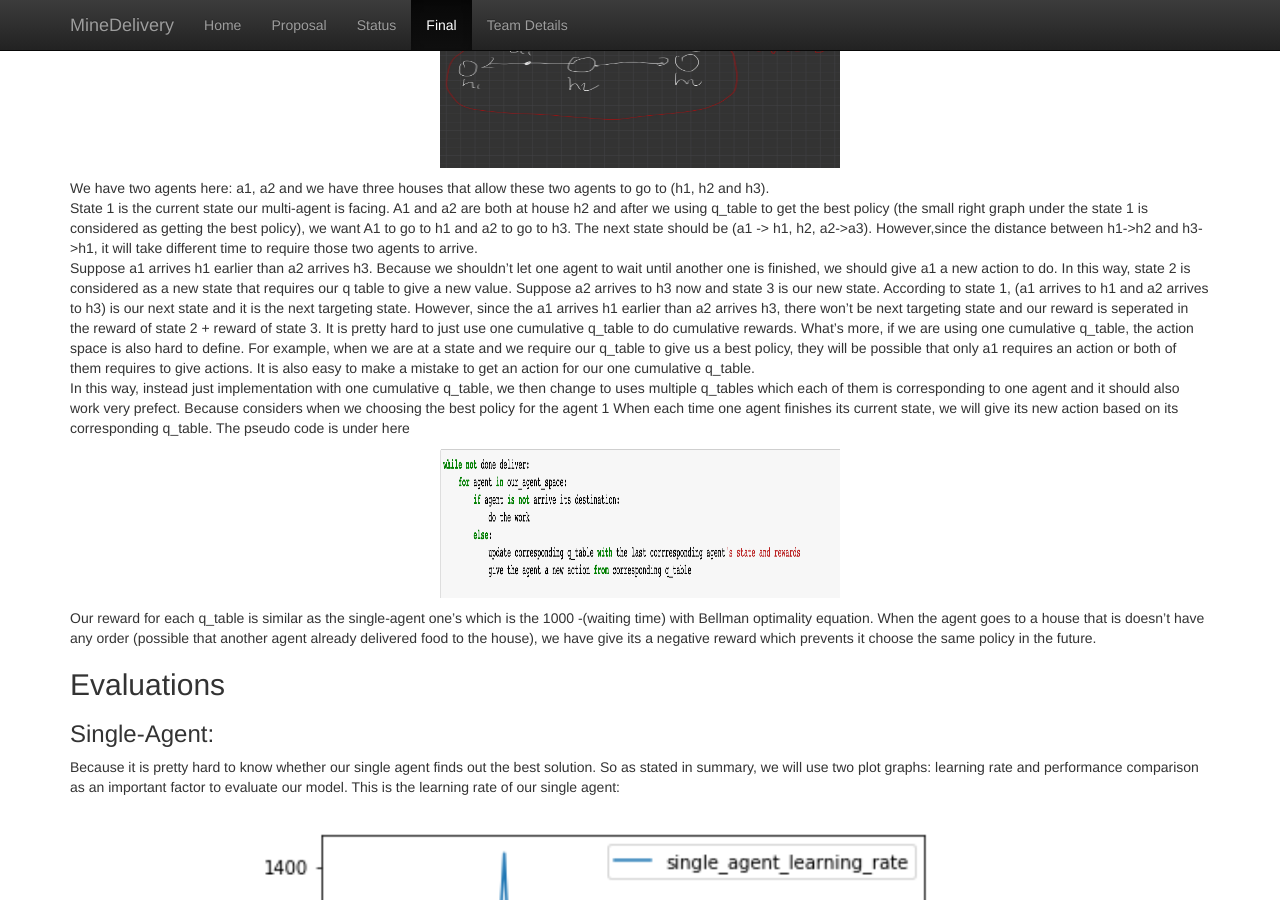
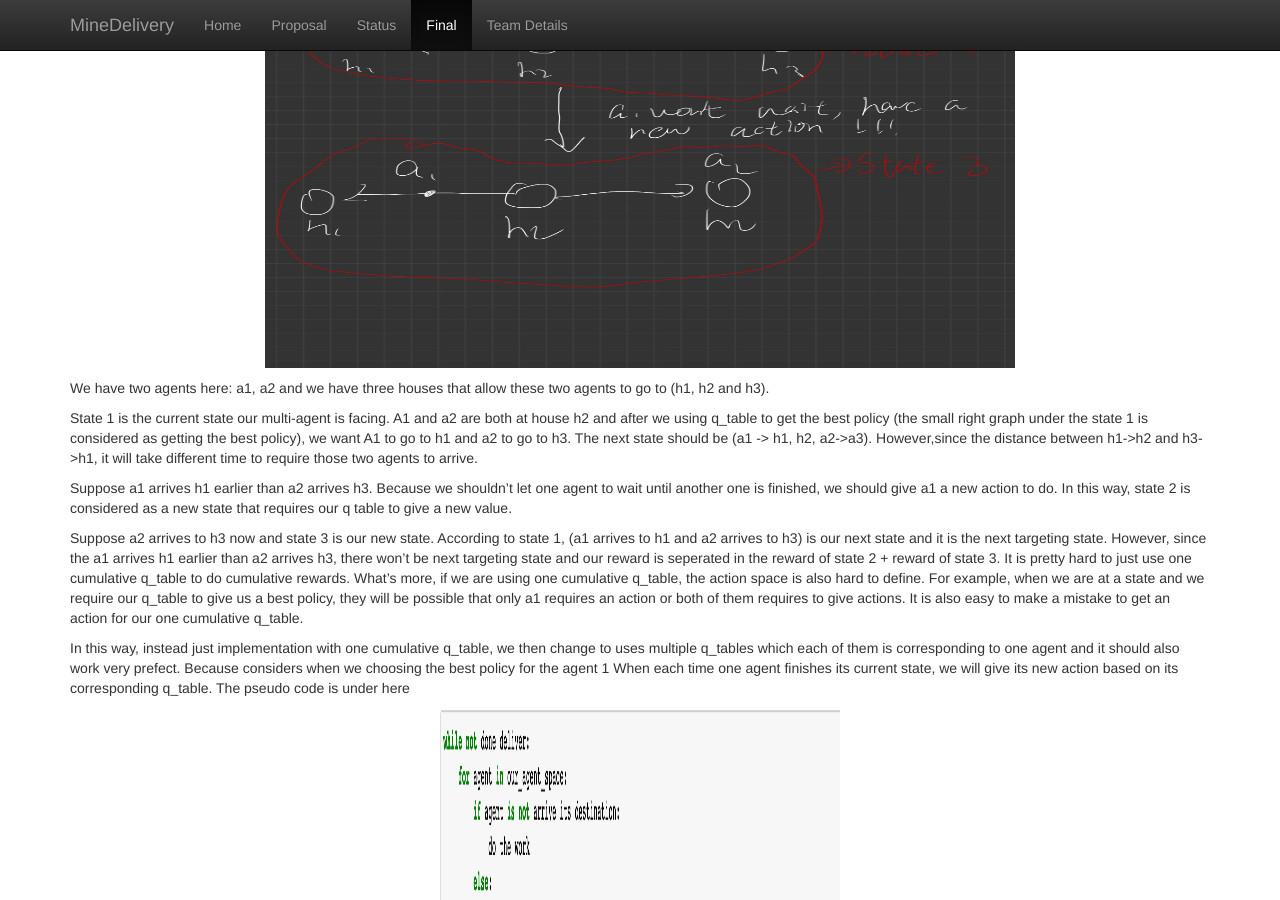
Before and after one commit to Ting0718/MineDelivery, a Jekyll site: the page built from docs/final.md, in a window 1280 px wide and 900 px high, scrolled down 2251 px. Built offline with Jekyll 4.4.1, drawn with Linux system fonts in a browser that asks for light colours.

Commit message:
report editing

```diff
--- a/docs/final.md
+++ b/docs/final.md
@@ -39,16 +39,20 @@ We also using tabular q_learning with Bellman optimality equation approach to tr
 
 But multi-agent implementation is much harder than implementation of single agent. One reason is because each agent will finish the action in different times, in this way, the next state that we wish to have will have a big chance won’t show. Consider the case under, <br>
 <p align="center">
-    <img src="multi-agent-case.jpg" width="400" height="300">
+    <img src="multi-agent-case.jpg" width="750" height="500">
 </p>
 We have two agents here: a1, a2 and we have three houses that allow these two agents to go to (h1, h2 and h3).  <br>
+
 State 1 is the current state our multi-agent is facing. A1 and a2 are both at house h2 and after we using q_table to get the best policy (the small right graph under the state 1 is considered as getting the best policy), we want A1 to go to h1 and a2 to go to h3. The next state should be (a1 -> h1, h2, a2->a3). However,since the distance between h1->h2 and h3->h1, it will take different time to require those two agents to arrive.  <br>
+
 Suppose a1 arrives h1 earlier than a2 arrives h3. Because we shouldn't let one agent to wait until another one is finished, we should give a1 a new action to do. In this way, state 2 is considered as a new state that requires our q table to give a new value.
+
 Suppose a2 arrives to h3 now and state 3 is our new state. According to state 1, (a1 arrives to h1 and a2 arrives to h3) is our next state and it is the next targeting state. However, since the a1 arrives h1 earlier than a2 arrives h3, there won't be next targeting state and our reward is seperated in the reward of state 2 + reward of state 3. It is pretty hard to just use one cumulative q_table to do cumulative rewards. What's more, if we are using one cumulative q_table, the action space is also hard to define. For example, when we are at a state and we require our q_table to give us a best policy, they will be possible that only a1 requires an action or both of them requires to give actions. It is also easy to make a mistake to get an action for our one cumulative q_table. <br>
+
 In this way, instead just implementation with one cumulative q_table, we then change to uses multiple q_tables which each of them is corresponding to one agent and it should also work very prefect. Because considers when we choosing the best policy for the agent 1
 When each time one agent finishes its current state, we will give its new action based on its corresponding q_table. The pseudo code is under here <br>
 <p align="center">
-    <img src="pesudo-code-multi-agent.png" width="400" height="150">
+    <img src="pesudo-code-multi-agent.png" width="400" height="300">
 </p>
 Our reward for each q_table is similar as the single-agent one's which is the 1000 -(waiting time) with Bellman optimality equation. When the agent goes to a house that is doesn't have any order (possible that another agent already delivered food to the house), we have give its a negative reward which prevents it choose the same policy in the future.
 
```
